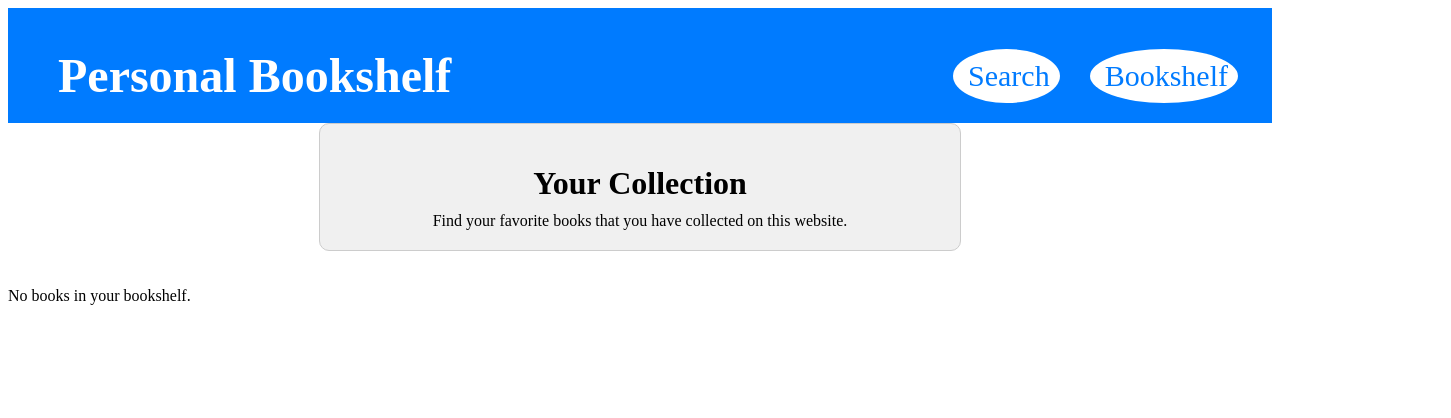
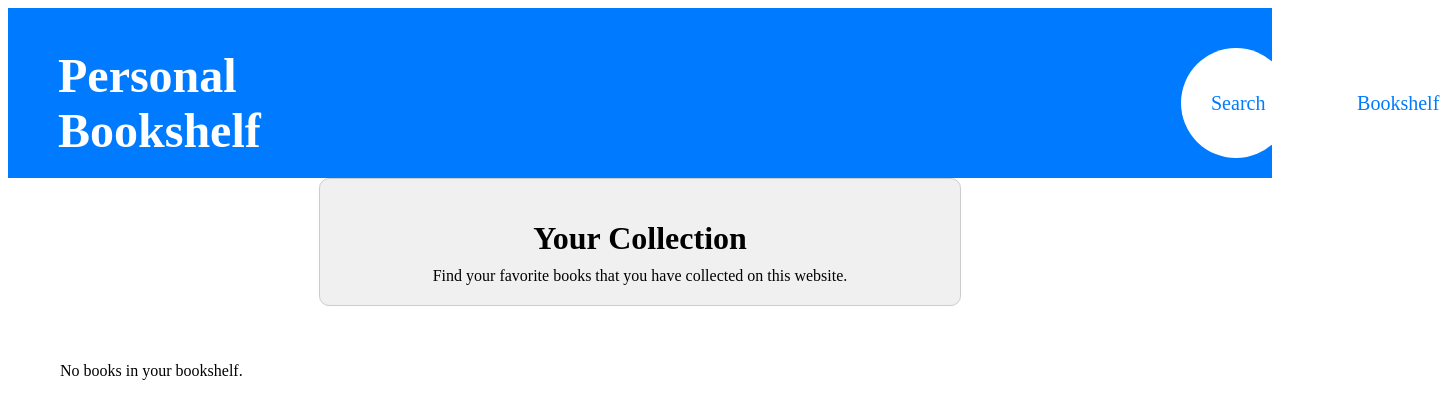
Before and after one commit to jayesh-inamdar/friendly-palm-tree, a React (Create React App) app: page /bookshelf in a window 1280 px wide. Shown: the top 418 px of the page, 1451 px wide, since content can reach past the window. Built offline with nearby package versions, Linux system fonts and the light colour scheme.

Commit message:
third commit

```diff
--- a/src/components/BookSearchPage.css
+++ b/src/components/BookSearchPage.css
@@ -3,6 +3,12 @@
     grid-template-columns: repeat(4, 1fr);
     gap: 20px;
     margin-top: 20px;
+    gap: 20px;
+    width: 100%;
+    max-width: 1200px;
+    margin: 0 auto;
+    padding: 20px;
+    box-sizing: border-box;
 }
 
 
--- a/src/components/Navbar.css
+++ b/src/components/Navbar.css
@@ -21,18 +21,23 @@
 
 .nav-links {
     display: flex;
-    gap: 30px;
+    gap: 50px;
+    margin-left: 900px;
 }
 
 .nav-link {
-    font-size: 30px ;
-    color:  #007bff;
+    font-size: 20px;
+    color: #007bff;
     text-decoration: none;
     padding: 10px;
     border-radius: 50%;
     background-color: white;
     display: flex;
     align-items: center;
+    justify-content: center;
+    width: 90px; /* Ensure a circular shape */
+    height: 90px; /* Ensure a circular shape */
+    transition: background-color 0.3s, color 0.3s;
 }
 
 
```
Also changed, not shown: src/components/BookCard.css (+11 -3 lines).
